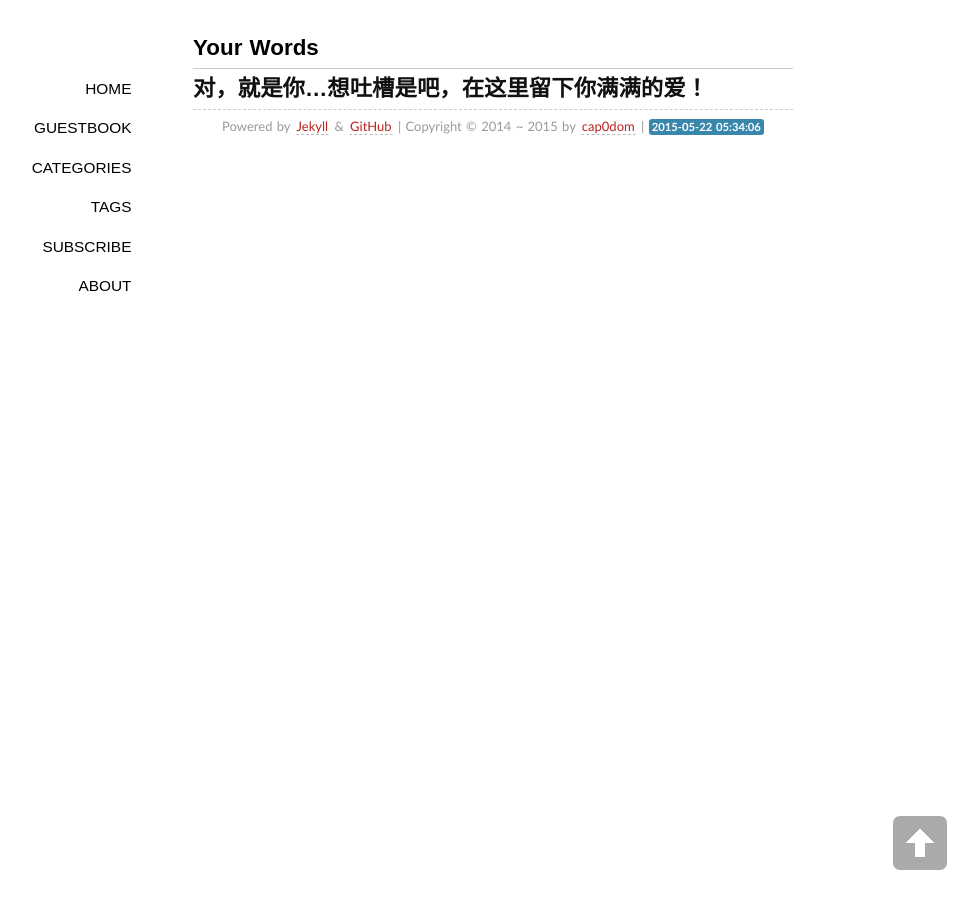
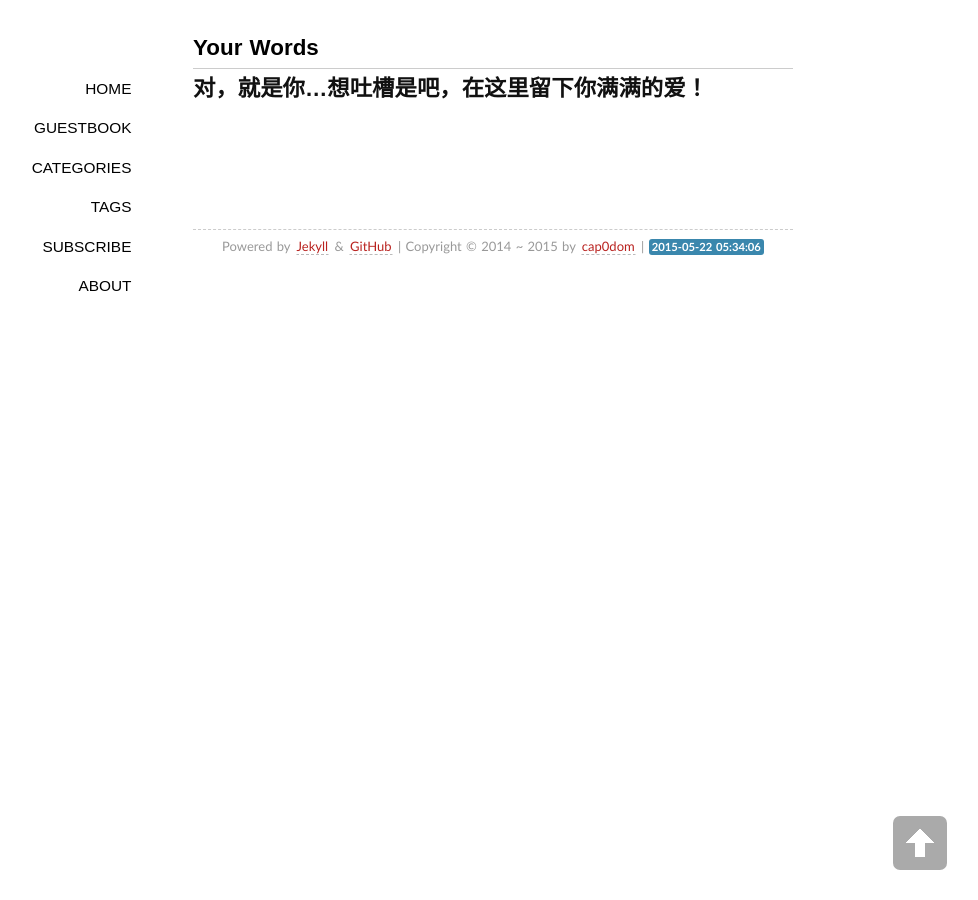
Before and after one commit to cap0dom/cap0dom.github.io, a Jekyll site: the page built from guestbook/index.md, in a window 1280 px wide. Shown: the whole page, without its empty margins (147-1125 px from the left). Built offline with Jekyll 4.4.1, drawn with Linux system fonts in a browser that asks for light colours; some web fonts are replaced; comment, search, counter and statistics services are not loaded.

Commit message:
fix guestbook

```diff
--- a/guestbook/index.md
+++ b/guestbook/index.md
@@ -5,4 +5,10 @@ comments: yes
 ---
 
 对，就是你...想吐槽是吧，在这里留下你满满的爱！
--------------------
+----
+
+<br/>
+
+<br/>
+
+<br/>
```
